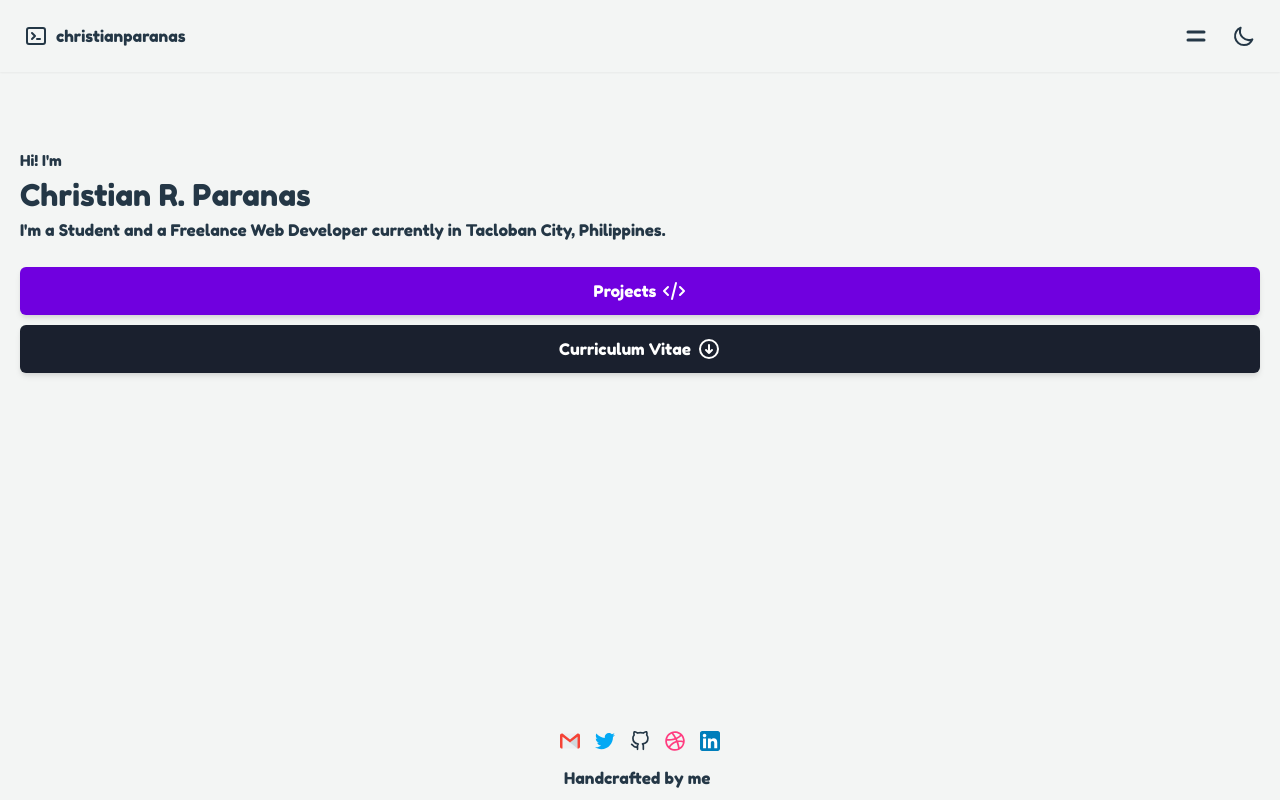
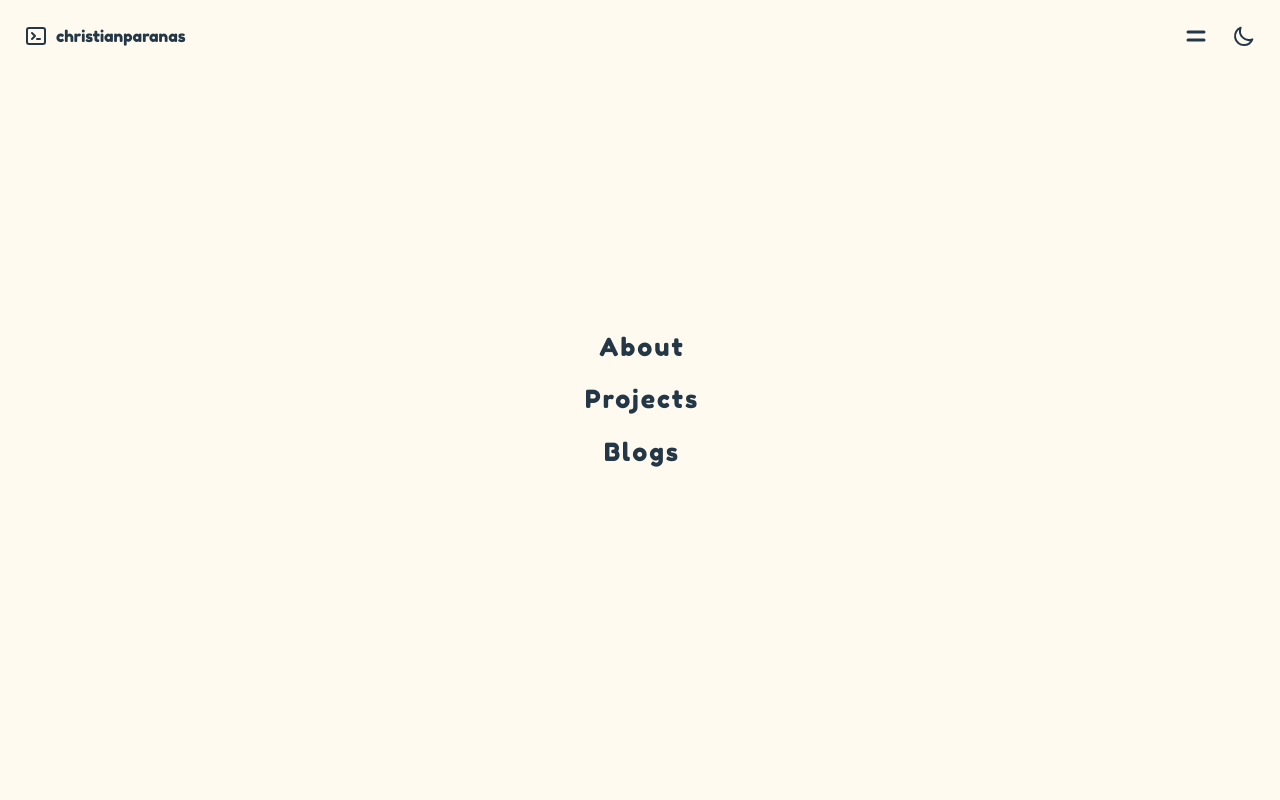
Before and after one commit to christianparanas/site, a Nuxt app: page / in a window 1280 px wide. Both pictures are taken after a click on the element 1196 px from the left and 36 px from the top of the page. Built offline with nearby package versions, Linux system fonts and the light colour scheme.

Commit message:
menu overlay

```diff
--- a/assets/main.css
+++ b/assets/main.css
@@ -9,6 +9,7 @@
    --hero1color: #fff;
    --hero2color: #fff;
    --hero2bg: #1a202e;
+   --menubg: #FFFAF0;
 
  }
 
@@ -23,11 +24,11 @@
    --hero1color: #243746;
    --hero2color: #fff;
    --hero2bg: #1f2937;
+   --menubg: #1f2937;
  }
 
  body {
-   font-family: -apple-system, BlinkMacSystemFont, 'Segoe UI', Roboto, Oxygen,
-     Ubuntu, Cantarell, 'Open Sans', 'Helvetica Neue', sans-serif;
+   font-family: Roboto, 'Open Sans', sans-serif;
    background-color: var(--bg);
    color: var(--color);
    transition: background-color 0.3s;
--- a/components/Footer.vue
+++ b/components/Footer.vue
@@ -80,8 +80,9 @@
    </div>
 </template>
 
-<style scoped>
+<style>
    .footer {
+    z-index: -1;
     position: fixed;
     bottom: 0;
     padding: 10px 0;
--- a/components/Nav.vue
+++ b/components/Nav.vue
@@ -1,6 +1,6 @@
 <template>
    <div id="Nav" class="nav shadow-sm p-4 flex">
-      <div class="flex-1 flex">
+      <div class="flex-1 flex menu-icon">
          <NuxtLink to="/" class="flex-initial w-10 p-2 cursor-pointer">
             <svg class="w-6 h-6" fill="none" stroke="currentColor" viewBox="0 0 24 24" xmlns="http://www.w3.org/2000/svg"><path stroke-linecap="round" stroke-linejoin="round" stroke-width="2" d="M8 9l3 3-3 3m5 0h3M5 20h14a2 2 0 002-2V6a2 2 0 00-2-2H5a2 2 0 00-2 2v12a2 2 0 002 2z"></path></svg>
          </NuxtLink>
@@ -8,16 +8,24 @@
             christianparanas
          </NuxtLink>
       </div>
-      <div class="flex-initial w-10 p-1 mx-2 border-4 border-transparent cursor-pointer">
+      <div @click="toggleModeMenu = !toggleModeMenu" class="menu-icon flex-initial w-10 p-1 mx-2 border-4 border-transparent cursor-pointer">
          <svg xmlns="http://www.w3.org/2000/svg" fill="none" viewBox="0 0 24 24" stroke="currentColor">
             <path stroke-linecap="round" stroke-linejoin="round" stroke-width="3" d="M4 8h16M4 16h16" />
          </svg>
       </div>
-      <div v-if="toggleMode" @click="$colorMode.preference = 'light'; toggleMode = !toggleMode" class="flex-initial w-10 p-1 border-4 border-transparent rounded-full cursor-pointer">
+      <div v-if="toggleMode" @click="$colorMode.preference = 'light'; toggleMode = !toggleMode" class="menu-icon flex-initial w-10 p-1 border-4 border-transparent rounded-full cursor-pointer">
          <svg class="w-6 h-6" fill="none" stroke="currentColor" viewBox="0 0 24 24" xmlns="http://www.w3.org/2000/svg"><path stroke-linecap="round" stroke-linejoin="round" stroke-width="2" d="M12 3v1m0 16v1m9-9h-1M4 12H3m15.364 6.364l-.707-.707M6.343 6.343l-.707-.707m12.728 0l-.707.707M6.343 17.657l-.707.707M16 12a4 4 0 11-8 0 4 4 0 018 0z"></path></svg>
       </div>
-      <div v-else @click="$colorMode.preference = 'dark'; toggleMode = !toggleMode" class="flex-initial w-10 p-1 border-4 border-transparent rounded-full cursor-pointer">
+      <div v-else @click="$colorMode.preference = 'dark'; toggleMode = !toggleMode" class="menu-icon flex-initial w-10 p-1 border-4 border-transparent rounded-full cursor-pointer">
          <svg class="w-6 h-6" fill="none" stroke="currentColor" viewBox="0 0 24 24" xmlns="http://www.w3.org/2000/svg"><path stroke-linecap="round" stroke-linejoin="round" stroke-width="2" d="M20.354 15.354A9 9 0 018.646 3.646 9.003 9.003 0 0012 21a9.003 9.003 0 008.354-5.646z"></path></svg>
+      </div>
+
+      <div v-if="toggleModeMenu" class="menu-overlay">
+         <div class="options">
+            <div class="cursor-pointer">About</div>
+            <div class="cursor-pointer">Projects</div>
+            <div class="cursor-pointer">Blogs</div>
+         </div>
       </div>
    </div>
 </template>
@@ -28,6 +36,7 @@ export default {
    data() {
       return {
          toggleMode: false,
+         toggleModeMenu: false
       }
    }
 }
@@ -37,10 +46,40 @@ export default {
    .nav {
       width: 100%;
       position: fixed;
+
    }
 
    .name {
       font-family: 'Fredoka One', cursive;
    }
 
+   .menu-icon {
+      z-index: 2;
+   }
+
+   .menu-overlay {
+      z-index: 1;
+      width: calc(100vw + 10px);
+      height: calc(100vh + 10px);
+      border: 1px solid pink;
+      position: absolute;
+      top: -5px;
+      left: -3px;
+      background-color: var(--menubg);
+      display: grid;
+      place-items: center;
+      font-size: 25px;
+      letter-spacing: 2px;
+   }
+
+   .options {
+      display: grid;
+      grid-row-gap: 5px;
+      text-align: center;
+   }
+
+   .options > div {
+      padding: 5px;
+   }
+
 </style>
```
